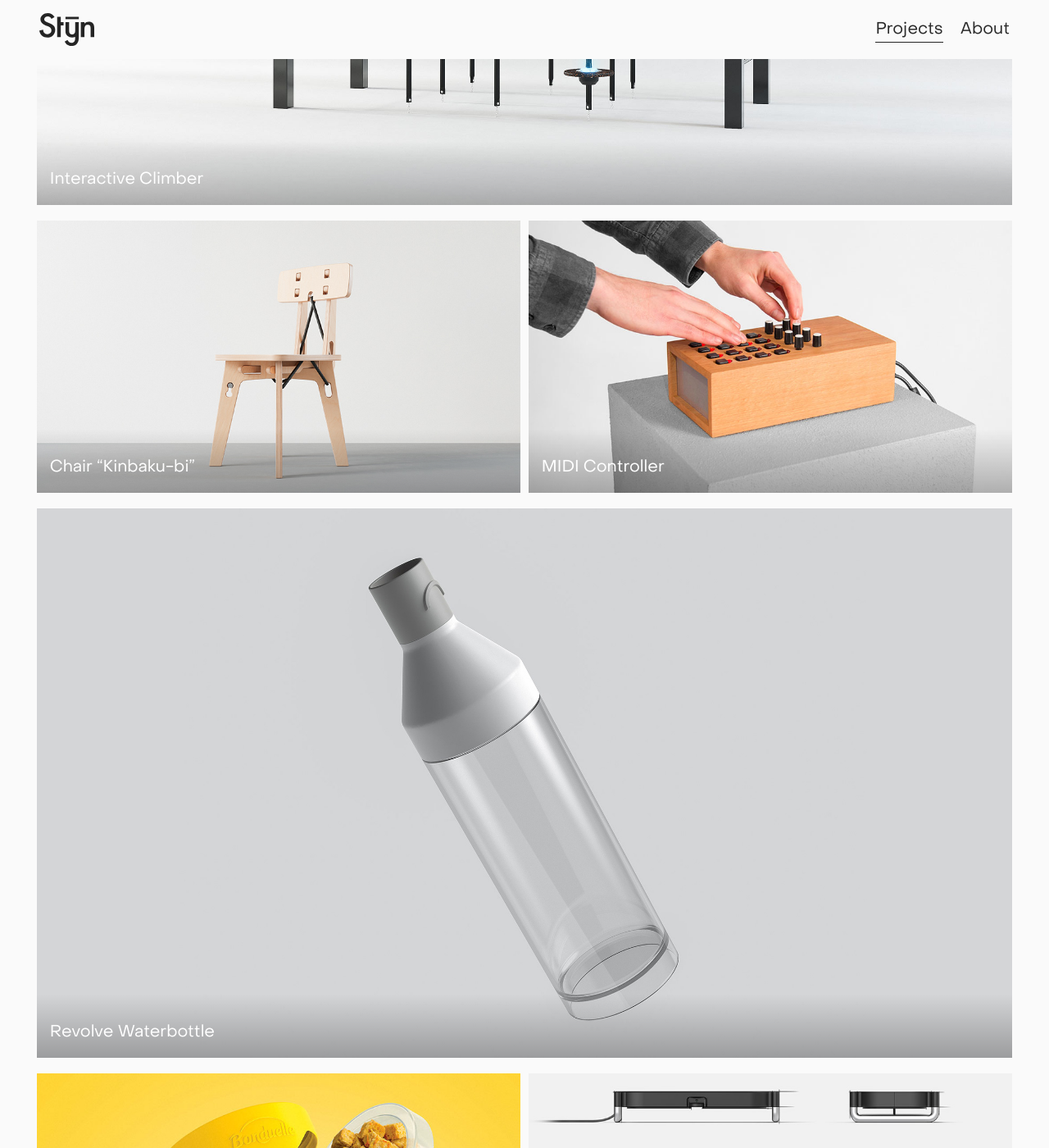
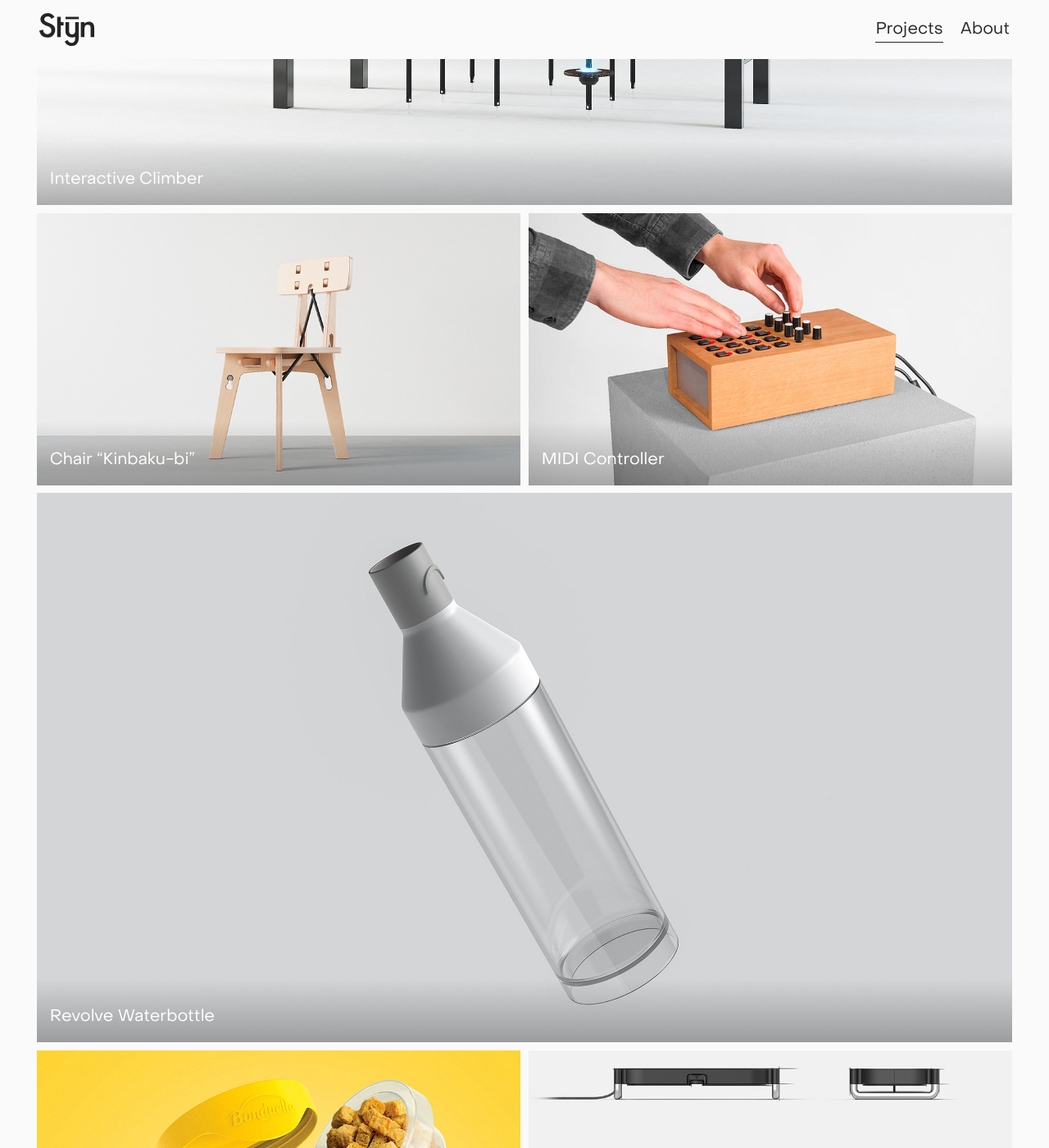
Before and after one commit to stijnvc/personal-website-rev4, a Jekyll site: the page built from index.html, in a window 1280 px wide and 1400 px high, scrolled down 496 px. Shown: the whole window at 82% size. Built offline with Jekyll 4.4.1, drawn with Linux system fonts in a browser that asks for light colours.

Commit message:
fix thumbnail spacing

```diff
--- a/css/style.scss
+++ b/css/style.scss
@@ -227,6 +227,11 @@ header {
       margin-bottom: 0;
     }
   }
+  div.thumb {
+    img {
+      margin: 0;
+    }
+  }
   .spacer {
     padding: 0 !important;
     height: .1px;
```
Also changed, not shown: css/style.min.css.
